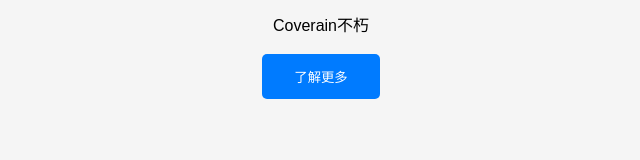
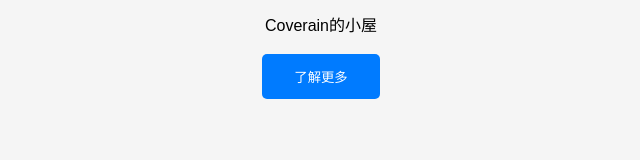
Before and after one commit to Coverain114514/Coverain114514.github.io, a plain HTML site: page index.html in a window 1280 px wide. Shown: the part 189-349 px from the top of the page, 319-959 px from the left. Drawn offline with Linux system fonts and the light colour scheme.

Commit message:
Update index.html

```diff
--- a/index.html
+++ b/index.html
@@ -27,7 +27,7 @@
     <!-- 主要横幅 -->
     <header class="hero">
         <h1>欢迎来到我的网站</h1>
-        <p>Coverain不朽</p>
+        <p>Coverain的小屋</p>
         <button class="cta-button">了解更多</button>
     </header>
 
```
